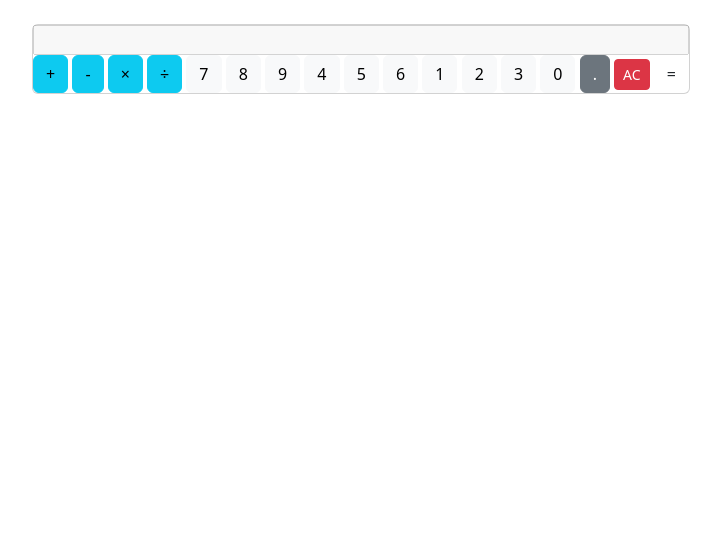
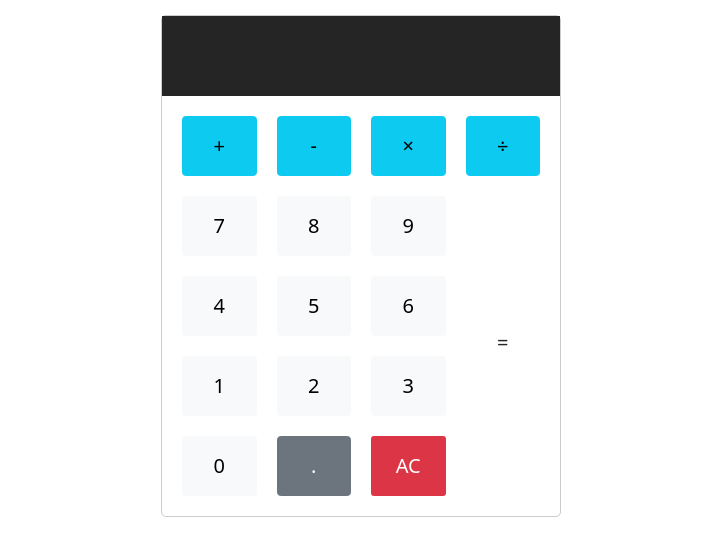
Before and after one commit to profanapaulacostacurta/apc.calc.github.io, a plain HTML site: page html/calculadora.html in a window 1280 px wide. Shown: the whole page, without its empty margins (279-1000 px from the left). Drawn offline with nearby package versions, Linux system fonts and the light colour scheme.

Commit message:
Update calculadora.html

```diff
--- a/html/calculadora.html
+++ b/html/calculadora.html
@@ -4,6 +4,55 @@
     <meta charset="utf-8" />
     <title> Calculadora Simples </title>
     <link href="https://cdn.jsdelivr.net/npm/bootstrap@5.2.3/dist/css/bootstrap.min.css" rel="stylesheet">
+    <style>
+      html {
+  font-size: 62.5%;
+  box-sizing: border-box;
+}
+
+*,
+*::before,
+*::after {
+  margin: 0;
+  padding: 0;
+  box-sizing: inherit;
+}
+
+.calculator {
+  border: 1px solid #ccc;
+  border-radius: 5px;
+  width: 400px;
+}
+
+.calculator-screen {
+  width: 100%;
+  height: 80px;
+  border: none;
+  background-color: #252525;
+  color: #fff;
+  text-align: right;
+  padding-right: 20px;
+  padding-left: 10px;
+  font-size: 4rem;
+}
+
+button {
+  height: 60px;
+  font-size: 2rem!important;
+}
+
+.equal-sign {
+  height: 98%;
+  grid-area: 2 / 4 / 6 / 5;
+}
+
+.calculator-keys {
+  display: grid;
+  grid-template-columns: repeat(4, 1fr);
+  grid-gap: 20px;
+  padding: 20px;
+}
+    </style>
   </head>
   <body>
     <main>
```
